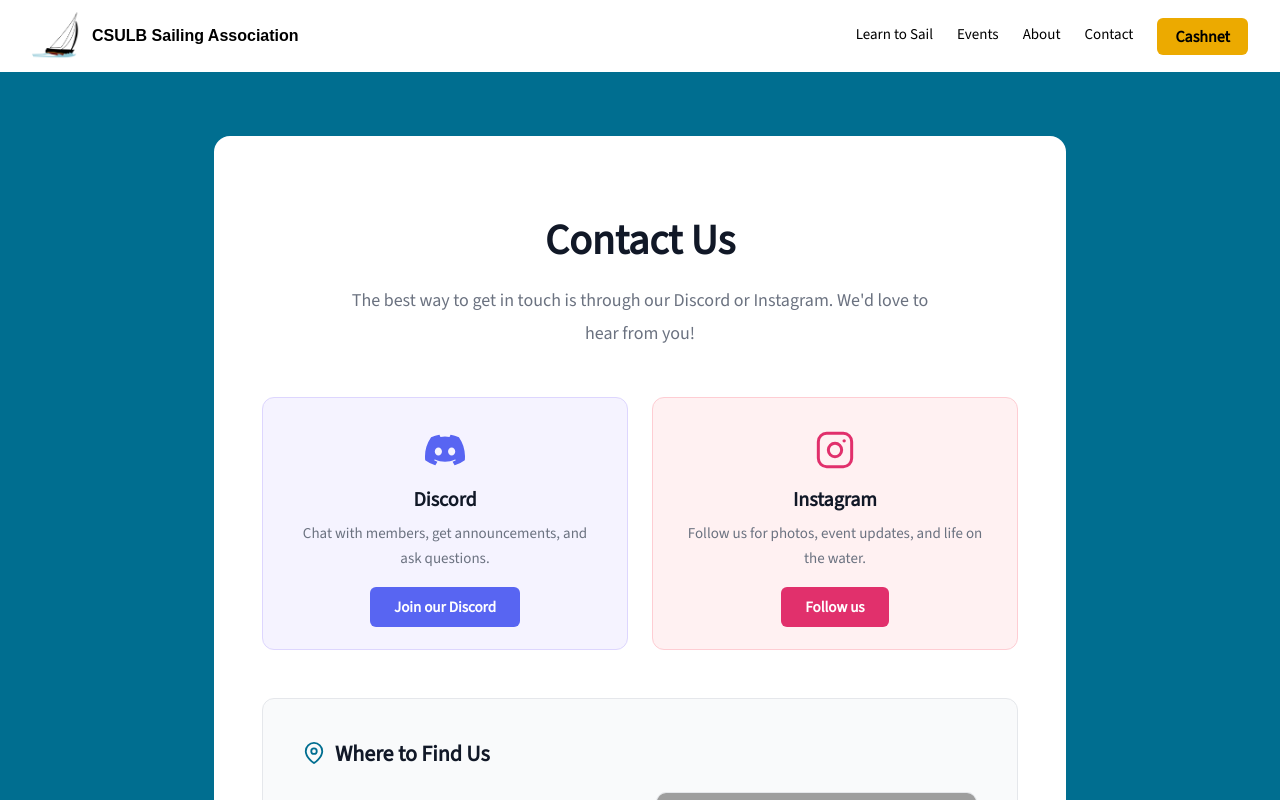
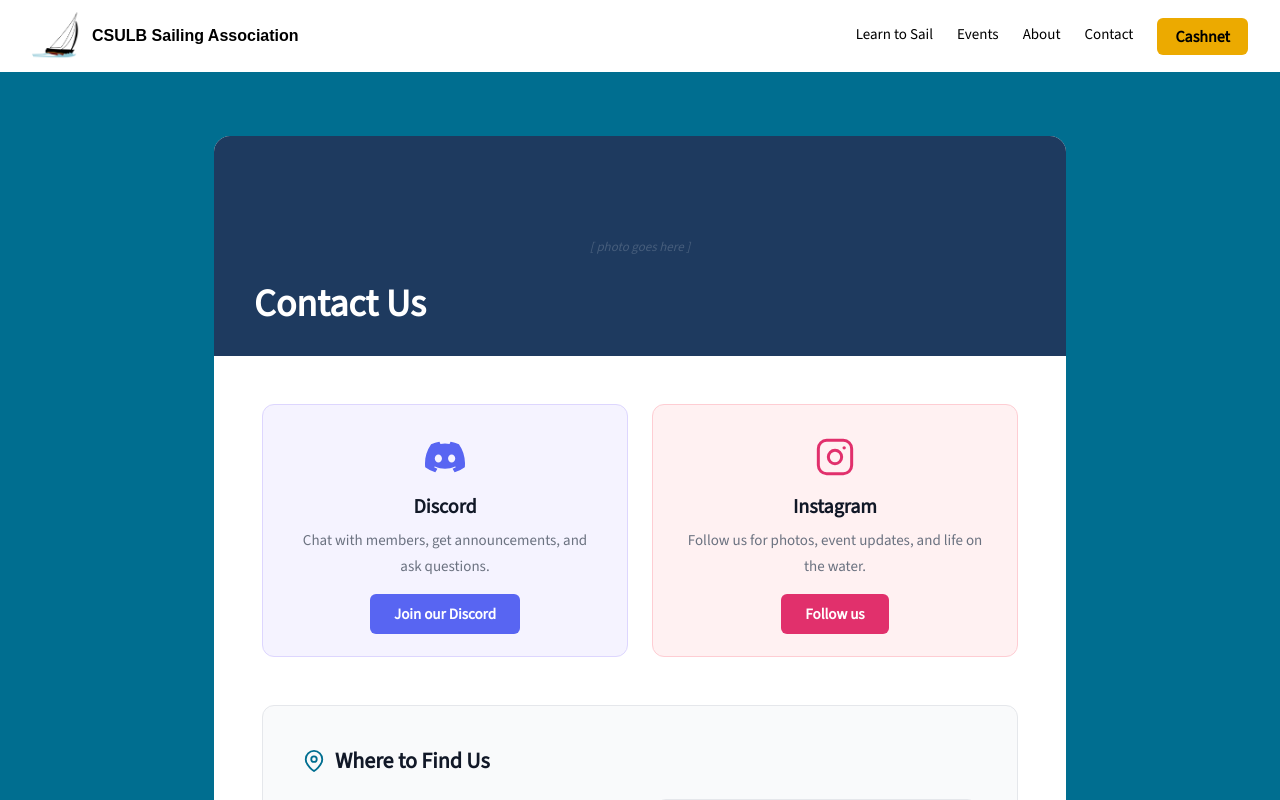
Before and after one commit to InpErros/navis-velata, a Next.js app: page /contact in a window 1280 px wide. Shown: the top 800 px of the page. Built offline with nearby package versions, Linux system fonts and the light colour scheme; grey boxes are pictures that could not be loaded; a web font is replaced by a local one.

Commit message:
added a PageHero component to simplify the adding of a hero photo for each page

```diff
--- /dev/null
+++ b/app/components/PageHero.js
@@ -0,0 +1,41 @@
+// Shared hero banner used at the top of every interior page.
+// Usage:
+//   <PageHero title="Events" imageSrc="/heroes/events.jpg" imageAlt="Boats on the water" />
+// Leave imageSrc undefined to show a placeholder until a photo is ready.
+
+export default function PageHero({ title, imageSrc, imageAlt = '' }) {
+  return (
+    <div style={{
+      position: 'relative',
+      height: '220px',
+      backgroundColor: '#1e3a5f',
+      display: 'flex',
+      alignItems: 'flex-end',
+    }}>
+      {imageSrc ? (
+        <img
+          src={imageSrc}
+          alt={imageAlt}
+          style={{
+            position: 'absolute', inset: 0,
+            width: '100%', height: '100%',
+            objectFit: 'cover', opacity: 0.55,
+          }}
+        />
+      ) : (
+        <div style={{
+          position: 'absolute', inset: 0,
+          display: 'flex', alignItems: 'center', justifyContent: 'center',
+          color: 'rgba(255,255,255,0.18)', fontSize: '13px', fontStyle: 'italic',
+        }}>
+          [ photo goes here ]
+        </div>
+      )}
+      <div style={{ position: 'relative', padding: '28px 40px' }}>
+        <h1 style={{ fontSize: '38px', fontWeight: '700', color: '#ffffff', margin: 0 }}>
+          {title}
+        </h1>
+      </div>
+    </div>
+  );
+}
--- a/app/contact/page.js
+++ b/app/contact/page.js
@@ -1,15 +1,13 @@
+import PageHero from '../components/PageHero'
+
 export default function Contact() {
   return (
     <div style={{ maxWidth: '900px', margin: '0 auto', padding: '64px 24px' }}>
-      <div className="page-card" style={{ backgroundColor: '#ffffff', borderRadius: '16px', padding: '48px', color: '#111827' }}>
+      <div className="page-card" style={{ backgroundColor: '#ffffff', borderRadius: '16px', overflow: 'hidden', color: '#111827' }}>
 
-        {/* Header */}
-        <div style={{ textAlign: 'center', marginBottom: '48px' }}>
-          <h1 style={{ fontSize: '42px', fontWeight: '700', marginBottom: '16px' }}>Contact Us</h1>
-          <p style={{ fontSize: '18px', color: '#6b7280', lineHeight: '1.8', maxWidth: '600px', margin: '0 auto' }}>
-            The best way to get in touch is through our Discord or Instagram. We'd love to hear from you!
-          </p>
-        </div>
+        <PageHero title="Contact Us" />
+
+        <div style={{ padding: '48px' }}>
 
         {/* Social cards */}
         <div style={{ display: 'grid', gridTemplateColumns: 'repeat(auto-fill, minmax(280px, 1fr))', gap: '24px', marginBottom: '48px' }}>
@@ -127,7 +125,8 @@
             </div>
           </div>
         </div>
-        </div>
+        </div>{/* end padding */}
+      </div>{/* end page-card */}
     </div>
   )
 }
```
Also changed, not shown: app/about/page.js (+2 -25 lines), app/events/page.js (+7 -10 lines), app/learn-to-sail/page.js (+7 -11 lines), app/learn-to-sail/public/page.js (+8 -2 lines), app/learn-to-sail/student/page.js (+8 -3 lines).
